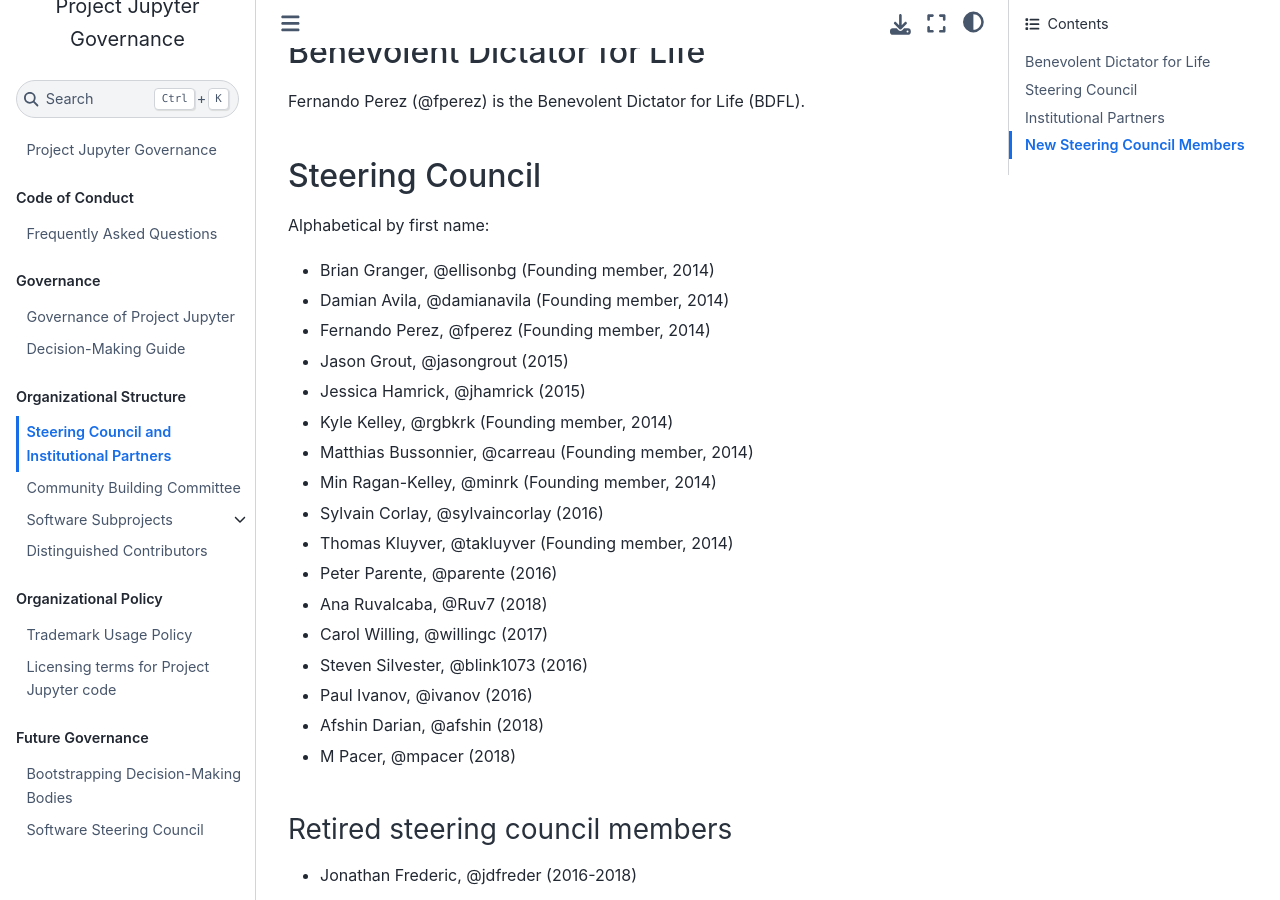
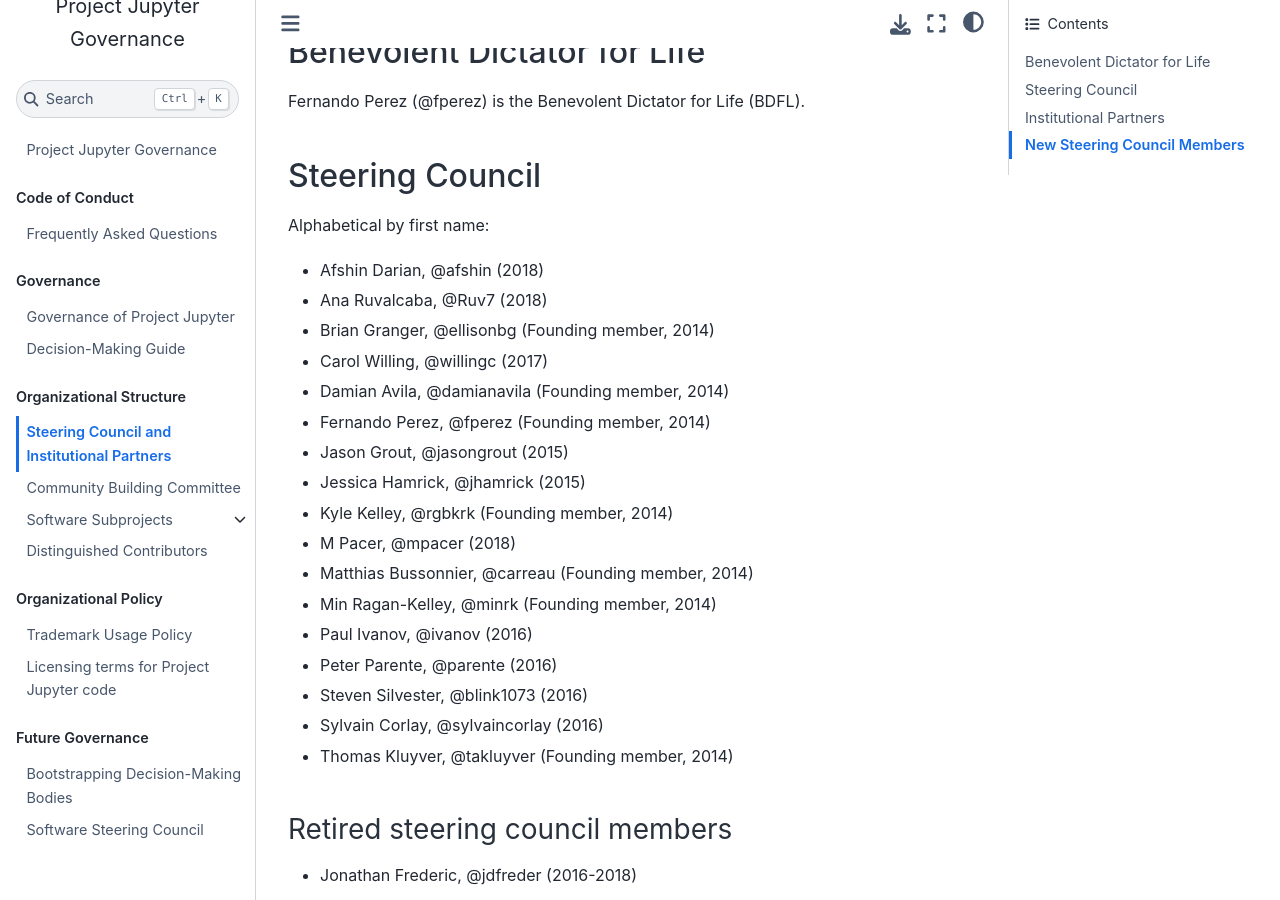
Before and after one commit to jupyter/governance, a Jupyter Book: the page built from people.md, in a window 1280 px wide and 900 px high, scrolled down 217 px. Built offline with Jupyter Book 1.0.4 settings and Sphinx 7.4.7 and the Sphinx Book theme 1.1.4, drawn with Linux system fonts in a browser that asks for light colours; pages that are not in the unit, such as notebooks, are missing from menus.

Commit message:
Alphabetize properly

```diff
--- a/people.md
+++ b/people.md
@@ -10,23 +10,23 @@
 
 Alphabetical by first name:
 
+- Afshin Darian, @afshin (2018)
+- Ana Ruvalcaba, @Ruv7 (2018)
 - Brian Granger, @ellisonbg (Founding member, 2014)
+- Carol Willing, @willingc (2017)
 - Damian Avila, @damianavila (Founding member, 2014)
 - Fernando Perez, @fperez (Founding member, 2014)
 - Jason Grout, @jasongrout (2015)
 - Jessica Hamrick, @jhamrick (2015)
 - Kyle Kelley, @rgbkrk (Founding member, 2014)
+- M Pacer, @mpacer (2018)
 - Matthias Bussonnier, @carreau (Founding member, 2014)
 - Min Ragan-Kelley, @minrk (Founding member, 2014)
+- Paul Ivanov, @ivanov (2016)
+- Peter Parente, @parente (2016)
+- Steven Silvester, @blink1073 (2016)
 - Sylvain Corlay, @sylvaincorlay (2016)
 - Thomas Kluyver, @takluyver (Founding member, 2014)
-- Peter Parente, @parente (2016)
-- Ana Ruvalcaba, @Ruv7 (2018)
-- Carol Willing, @willingc (2017)
-- Steven Silvester, @blink1073 (2016)
-- Paul Ivanov, @ivanov (2016)
-- Afshin Darian, @afshin (2018)
-- M Pacer, @mpacer (2018)
 
 ### Retired steering council members
 
```
